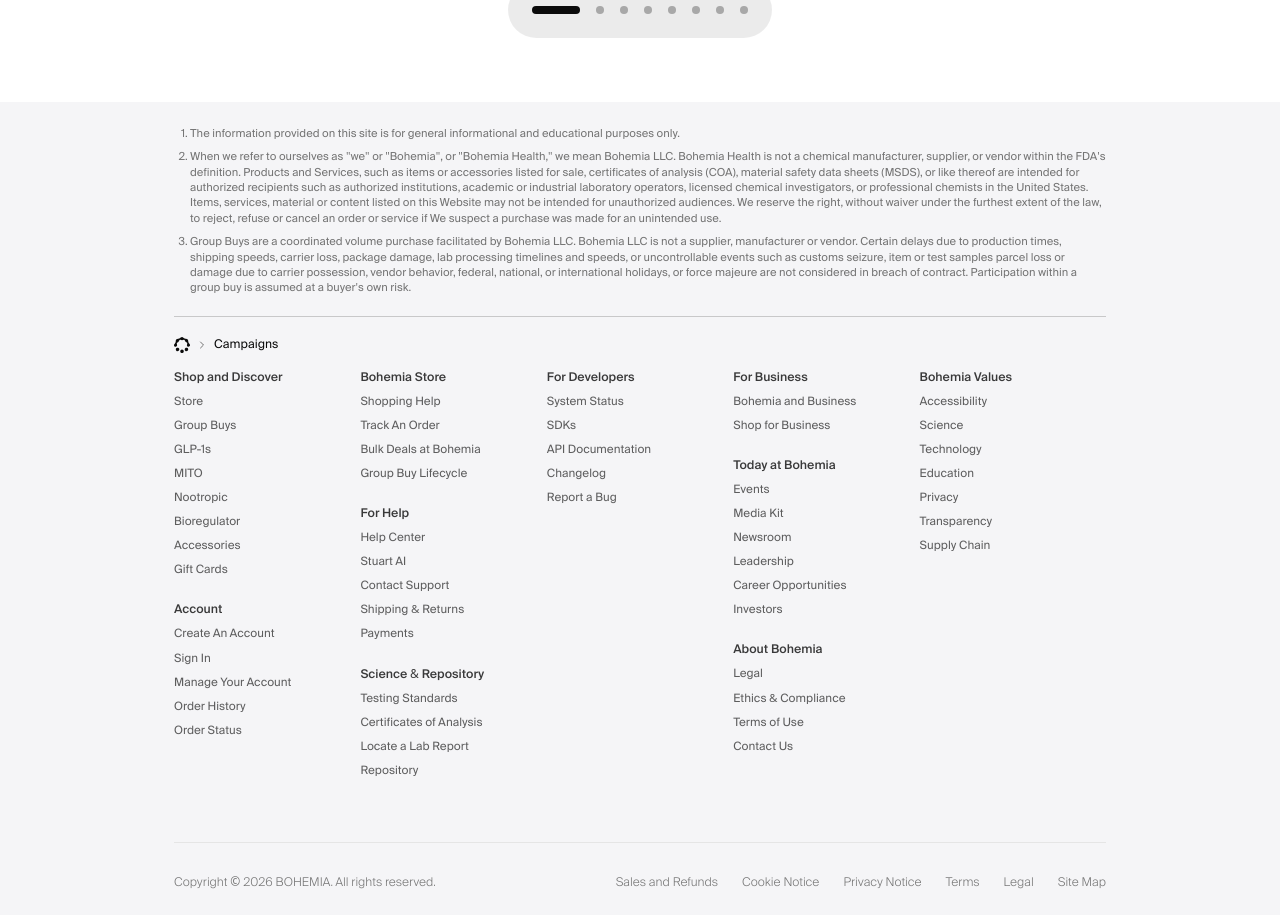
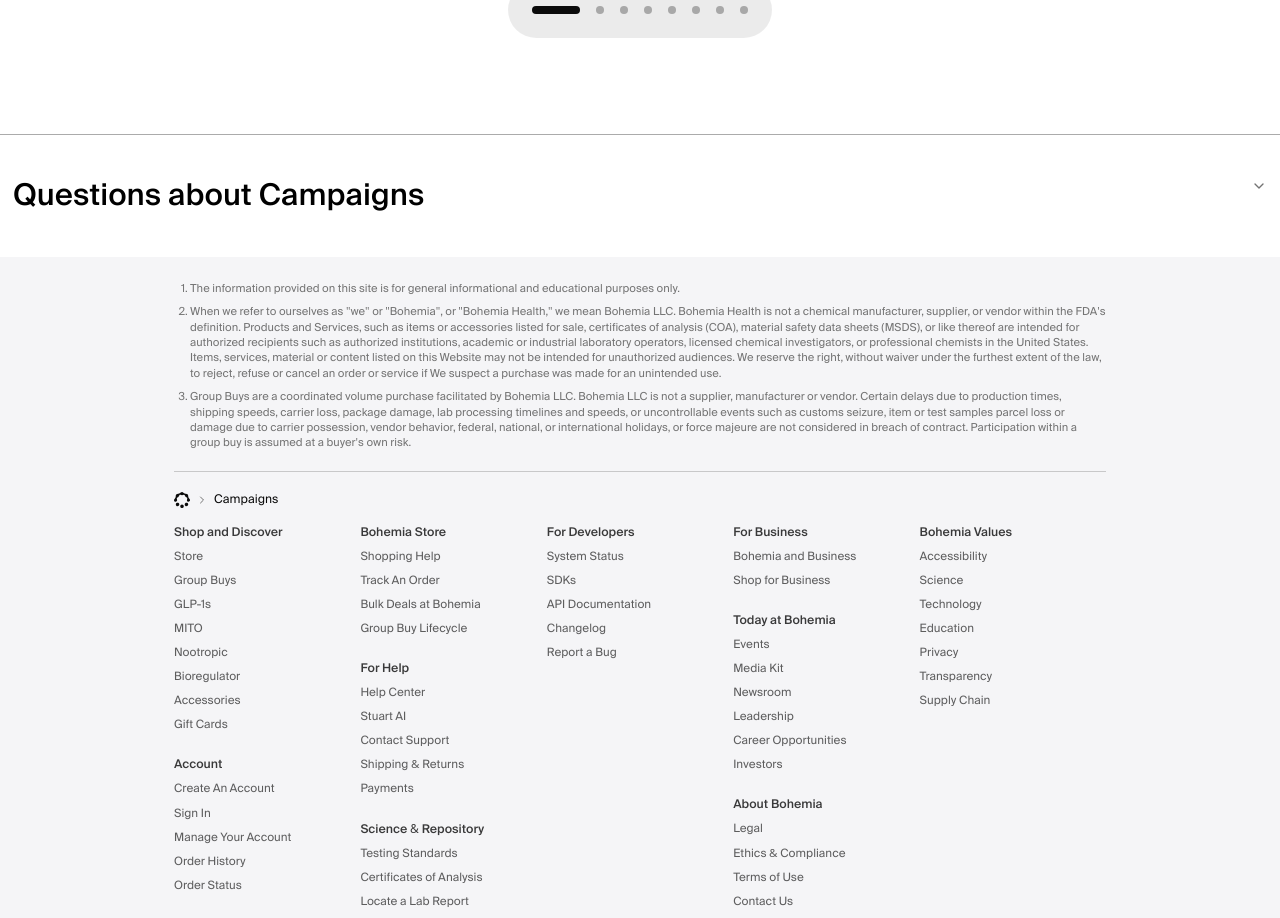
Before and after one commit to bohemia-health/fms, a Next.js app: page /campaign in a window 1280 px wide. Shown: the part 1582-2500 px from the top of the page. Built offline with nearby package versions, Linux system fonts and the light colour scheme; no server answers.

Commit message:
add accordion's to campaign page.

```diff
--- a/src/app/campaign/page.tsx
+++ b/src/app/campaign/page.tsx
@@ -15,6 +15,12 @@
 import { container } from "@/lib/layout";
 import { Rail, RailCaption } from "@/components/rail/Rail";
 import SetBreadcrumb from "@/components/footer/breadcrumb/SetBreadcrumb";
+import {
+  Accordion,
+  AccordionItem,
+  AccordionContent,
+  AccordionTrigger,
+} from "@/components/ui/accordion";
 
 // apple.com/iphone hero gallery: 1260x680 cards centered, 80px gutters once the
 // column no longer fits, 16px on phones. Corner radius is Apple's 28px at full
@@ -54,6 +60,7 @@
 export default function Page() {
   return (
     <main>
+      {/* New October GB Announcement */}
       <Tile theme="pumpkin">
         <TileHeader>
           <TileTitle className="justify-start font-semibold uppercase bg-[linear-gradient(90deg,#AAA_0%,#D9D9D9_45.67%,#A7A8A8_100%)] bg-clip-text group-data-[theme=pumpkin]/tile:text-transparent">
@@ -229,6 +236,66 @@
         </Rail>
       </section>
 
+      <section className="mt-8">
+        <Accordion
+          defaultValue={["item-1"]}
+          className="py-8 bg-white border-t border-muted-foreground/60"
+        >
+          <AccordionItem>
+            <AccordionTrigger className="mx-3 text-black text-3xl font-medium hover:no-underline">
+              Questions about Campaigns
+            </AccordionTrigger>
+            <AccordionContent className="mx-3">
+              <Accordion>
+                <AccordionItem>
+                  <AccordionTrigger className="text-xl hover:no-underline">
+                    What is a group buy?
+                  </AccordionTrigger>
+                  <AccordionContent>
+                    A campaign or group buy is a bulk order facilitated by
+                    bohemia health through a vendor. Qualifying customers
+                    participate in a campaign by following the guide and placing
+                    a pre-order on bhmhlth.com. Bohemia facilitates the order
+                    from placing it with the vendor to shipping samples to
+                    authorized locations.
+                  </AccordionContent>
+                </AccordionItem>
+
+                <AccordionItem>
+                  <AccordionTrigger className="text-xl hover:no-underline">
+                    When will I get my Items?
+                  </AccordionTrigger>
+
+                  <AccordionContent>
+                    By entering a zip code, you'll get estimated delivery dates
+                    for your items. You'll get a final delivery date once all of
+                    your items have been received from the vendor. Delivery
+                    estimates are based on item availability, production and
+                    carrier speeds, and the shipping option you choose.{" "}
+                    <span>
+                      <Link
+                        href="/policies/shipping"
+                        className="text-[#0065CC] no-underline hover:underline hover:text-[#0065CC]"
+                      >
+                        Learn more about Shipping
+                      </Link>
+                    </span>{" "}
+                  </AccordionContent>
+                </AccordionItem>
+
+                <AccordionItem>
+                  <AccordionTrigger className="text-xl hover:no-underline">
+                    What are my payment options?
+                  </AccordionTrigger>
+
+                  <AccordionContent>Lorem Ipsum.</AccordionContent>
+                </AccordionItem>
+              </Accordion>
+            </AccordionContent>
+          </AccordionItem>
+        </Accordion>
+      </section>
+
       <SetFootnotes
         notes={[
           "The information provided on this site is for general informational and educational purposes only.",
--- /dev/null
+++ b/src/components/ui/accordion.tsx
@@ -0,0 +1,71 @@
+import { Accordion as AccordionPrimitive } from "@base-ui/react/accordion"
+import { cn } from "cn"
+import { ChevronDownIcon, ChevronUpIcon } from "lucide-react"
+
+function Accordion({ className, ...props }: AccordionPrimitive.Root.Props) {
+  return (
+    <AccordionPrimitive.Root
+      data-slot="accordion"
+      className={cn("flex w-full flex-col", className)}
+      {...props}
+    />
+  )
+}
+
+function AccordionItem({ className, ...props }: AccordionPrimitive.Item.Props) {
+  return (
+    <AccordionPrimitive.Item
+      data-slot="accordion-item"
+      className={cn("not-last:border-b", className)}
+      {...props}
+    />
+  )
+}
+
+function AccordionTrigger({
+  className,
+  children,
+  ...props
+}: AccordionPrimitive.Trigger.Props) {
+  return (
+    <AccordionPrimitive.Header className="flex">
+      <AccordionPrimitive.Trigger
+        data-slot="accordion-trigger"
+        className={cn(
+          "group/accordion-trigger relative flex flex-1 items-start justify-between rounded-lg border border-transparent py-2.5 text-left text-sm font-medium transition-all outline-none hover:underline focus-visible:border-ring focus-visible:ring-3 focus-visible:ring-ring/50 focus-visible:after:border-ring aria-disabled:pointer-events-none aria-disabled:opacity-50 **:data-[slot=accordion-trigger-icon]:ml-auto **:data-[slot=accordion-trigger-icon]:size-4 **:data-[slot=accordion-trigger-icon]:text-muted-foreground",
+          className
+        )}
+        {...props}
+      >
+        {children}
+        <ChevronDownIcon data-slot="accordion-trigger-icon" className="pointer-events-none shrink-0 group-aria-expanded/accordion-trigger:hidden" />
+        <ChevronUpIcon data-slot="accordion-trigger-icon" className="pointer-events-none hidden shrink-0 group-aria-expanded/accordion-trigger:inline" />
+      </AccordionPrimitive.Trigger>
+    </AccordionPrimitive.Header>
+  )
+}
+
+function AccordionContent({
+  className,
+  children,
+  ...props
+}: AccordionPrimitive.Panel.Props) {
+  return (
+    <AccordionPrimitive.Panel
+      data-slot="accordion-content"
+      className="overflow-hidden text-sm data-open:animate-accordion-down data-closed:animate-accordion-up"
+      {...props}
+    >
+      <div
+        className={cn(
+          "h-(--accordion-panel-height) pt-0 pb-2.5 data-ending-style:h-0 data-starting-style:h-0 [&_a]:underline [&_a]:underline-offset-3 [&_a]:hover:text-foreground [&_p:not(:last-child)]:mb-4",
+          className
+        )}
+      >
+        {children}
+      </div>
+    </AccordionPrimitive.Panel>
+  )
+}
+
+export { Accordion, AccordionItem, AccordionTrigger, AccordionContent }
```
